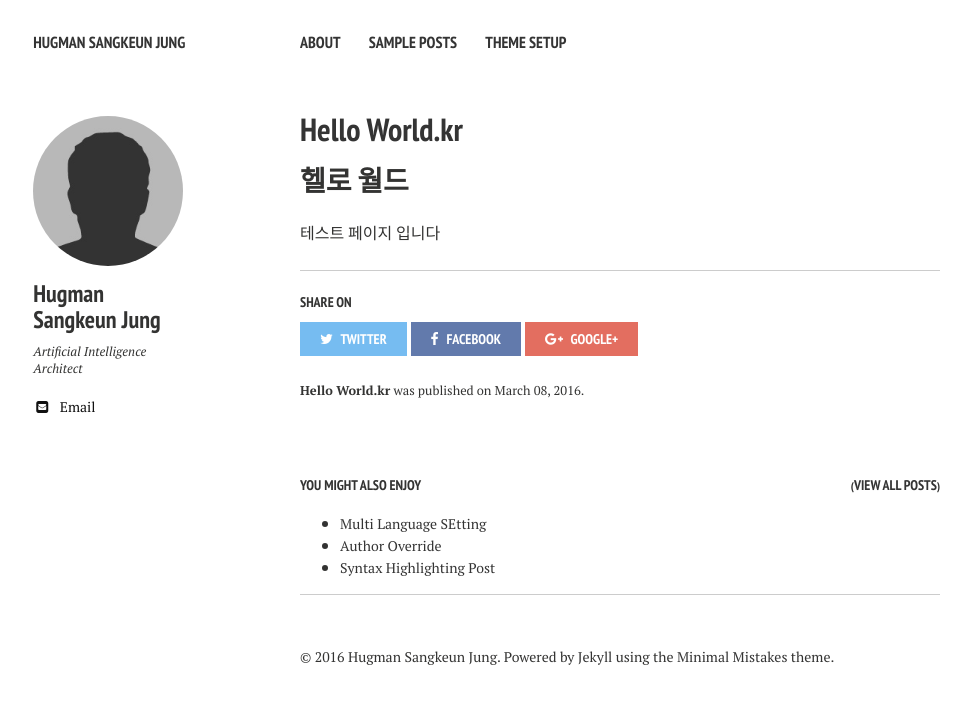
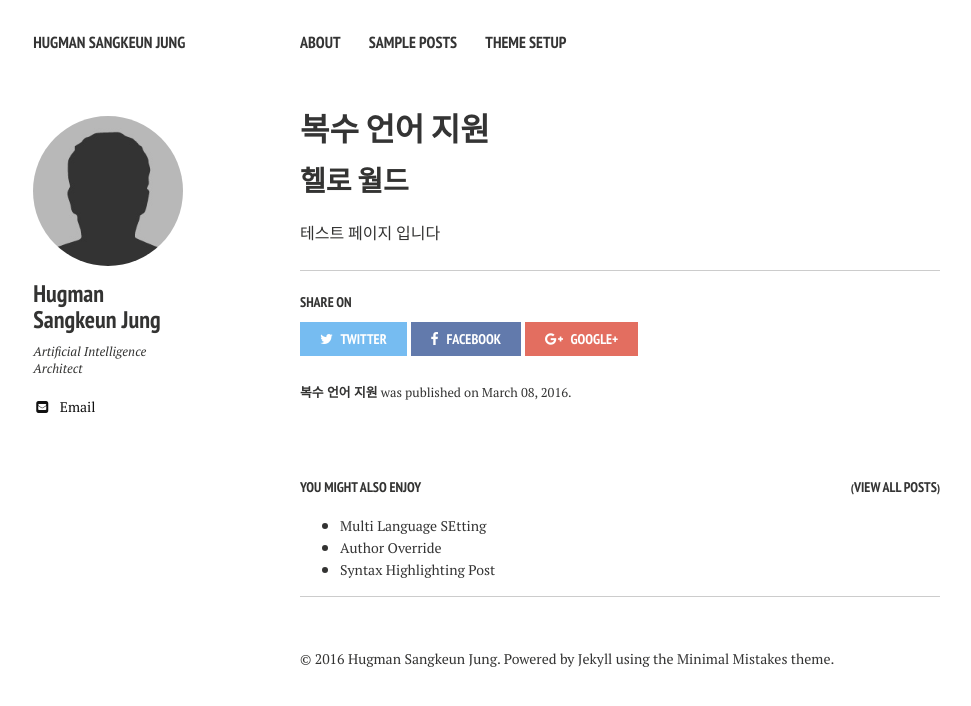
Before and after one commit to hugman/hugman.github.io, a Jekyll site: the page built from _posts/2016-03-08-Hello-World.kr.md, in a window 1280 px wide. Shown: the top 706 px of the page, without its empty margins (20-991 px from the left). Built offline with Jekyll 4.4.1, drawn with Linux system fonts in a browser that asks for light colours; nearby versions of some CDN libraries.

Commit message:
Update 2016-03-08-Hello-World.kr.md

```diff
--- a/_posts/2016-03-08-Hello-World.kr.md
+++ b/_posts/2016-03-08-Hello-World.kr.md
@@ -1,12 +1,11 @@
 ---
-published: true
-ref: hello
+layout: post
+excerpt: '테스트 페이지'
+tags: []
 lang: kr
-layout: post
-excerpt: 테스트 페이지
-tags: []
+title: '복수 언어 지원'
+category:
 ---
-
 
 
 
```
